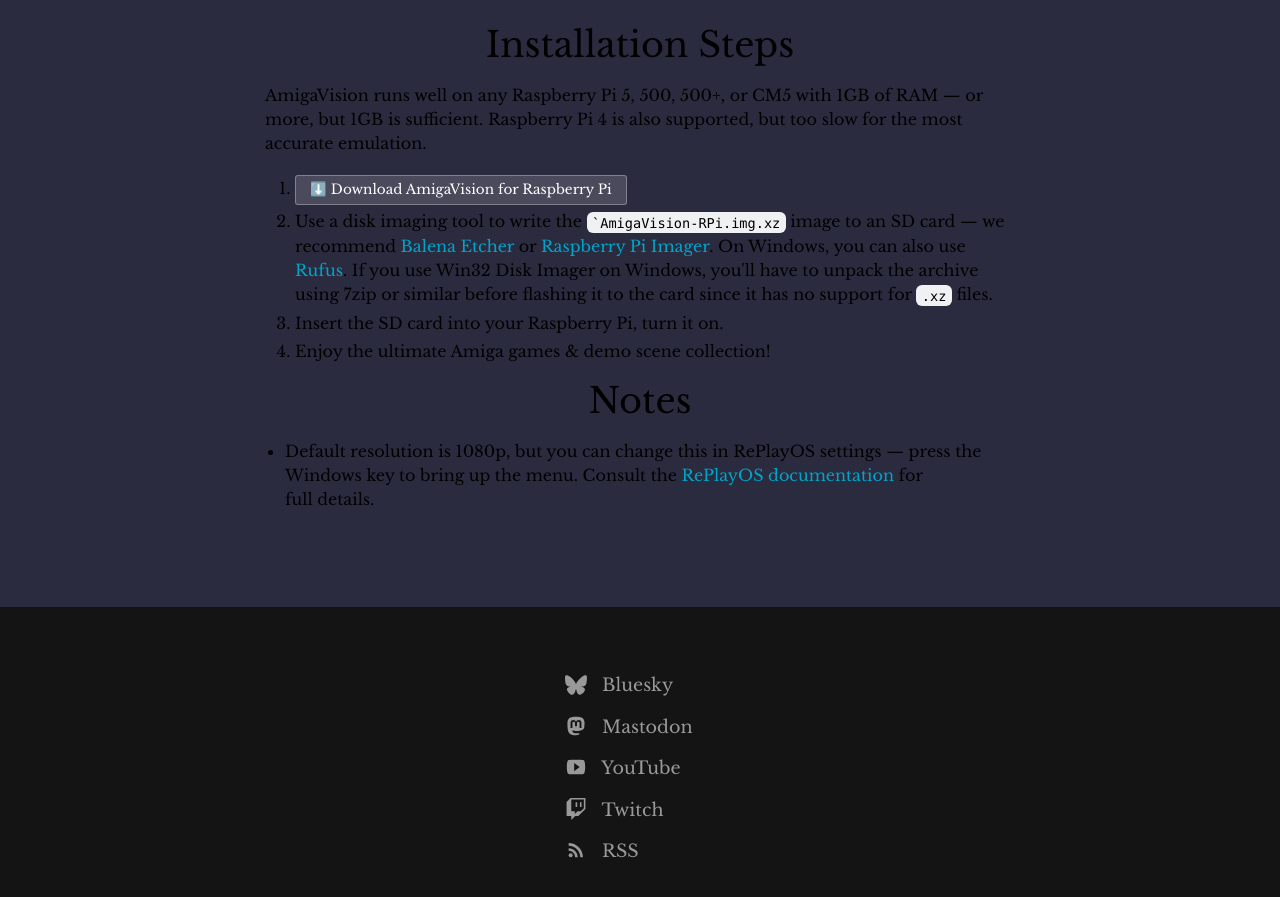
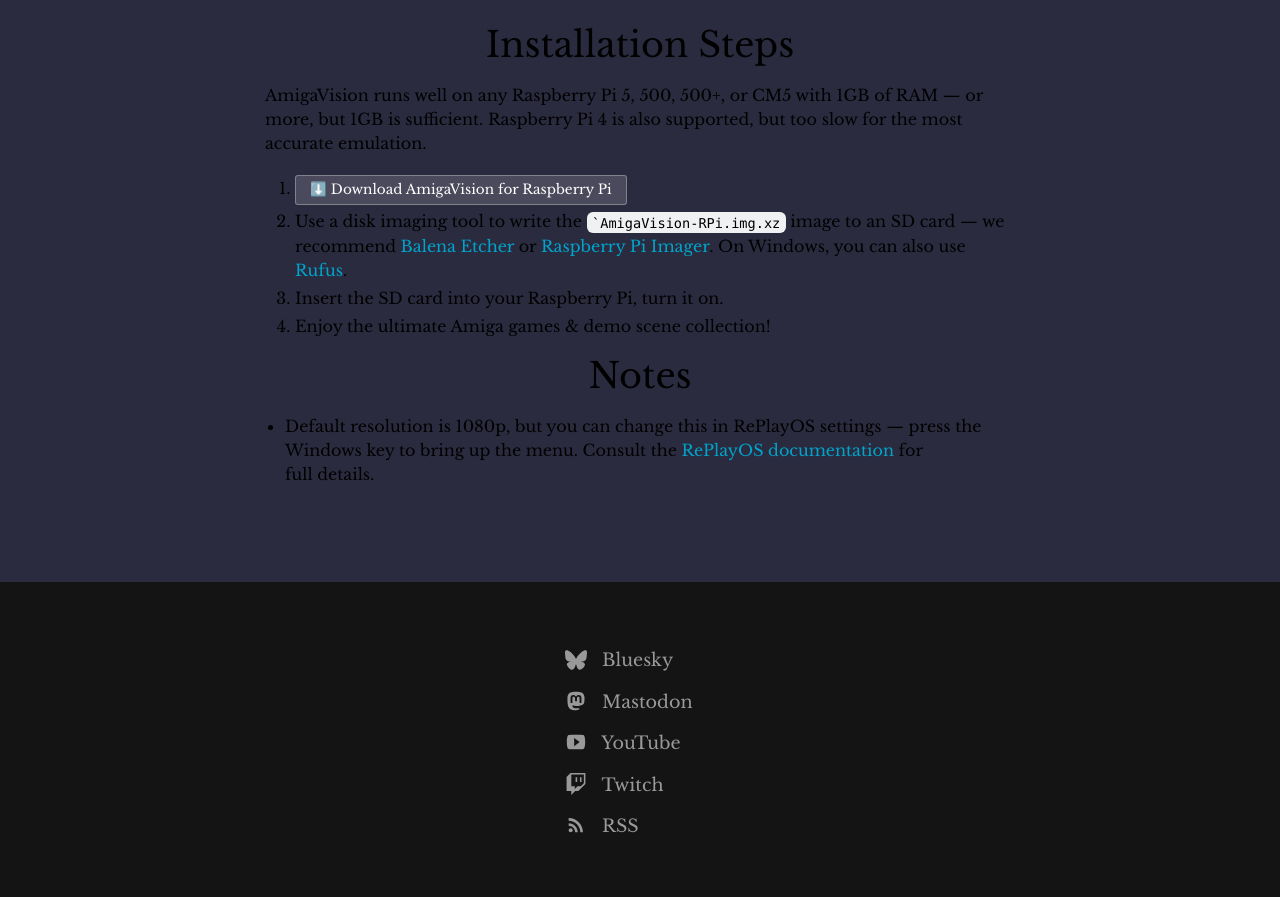
Before and after one commit to amigavision/amigavision.github.io, a Jekyll site: the page built from download/pi.html, in a window 1280 px wide and 900 px high, scrolled down 530 px. Shown: the top 897 px of the window. Built offline with Jekyll 4.4.1, drawn with Linux system fonts in a browser that asks for light colours.

Commit message:
We don't talk about Win32 Disk Imager anymore 😜

```diff
--- a/download/pi.html
+++ b/download/pi.html
@@ -18,7 +18,7 @@
     <p>AmigaVision runs well on any Raspberry Pi 5, 500, 500+, or CM5 with 1GB of RAM — or more, but 1GB is sufficient. Raspberry Pi 4 is also supported, but too slow for the most accurate emulation.</p>
     <ol>
       <li><div class="button alt"><a target="_blank" href="https://archive.org/details/software?query=amigavision+for+raspberry+pi">⬇️ Download AmigaVision for Raspberry Pi</a></div></li>
-      <li>Use a disk imaging tool to write the <code>`AmigaVision-RPi.img.xz</code> image to an SD card — we recommend <a href="https://etcher.balena.io">Balena Etcher</a> or <a href="https://www.raspberrypi.com/software/">Raspberry Pi Imager</a>. On Windows, you can also use <a href="https://rufus.ie">Rufus</a>. If you use Win32 Disk Imager on Windows, you'll have to unpack the archive using 7zip or similar before flashing it to the card since it has no support for <code>.xz</code> files.</li>
+      <li>Use a disk imaging tool to write the <code>`AmigaVision-RPi.img.xz</code> image to an SD card — we recommend <a href="https://etcher.balena.io">Balena Etcher</a> or <a href="https://www.raspberrypi.com/software/">Raspberry Pi Imager</a>. On Windows, you can also use <a href="https://rufus.ie">Rufus</a>.</li>
       <li>Insert the SD card into your Raspberry Pi, turn it on.</li>
       <li>Enjoy the ultimate Amiga games & demo scene collection!</li>
     </ol>
```
